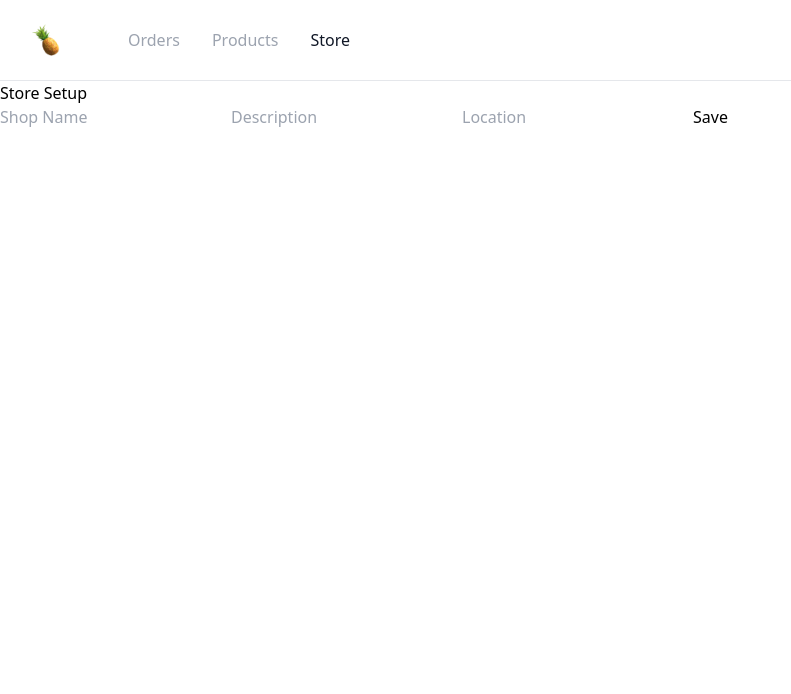
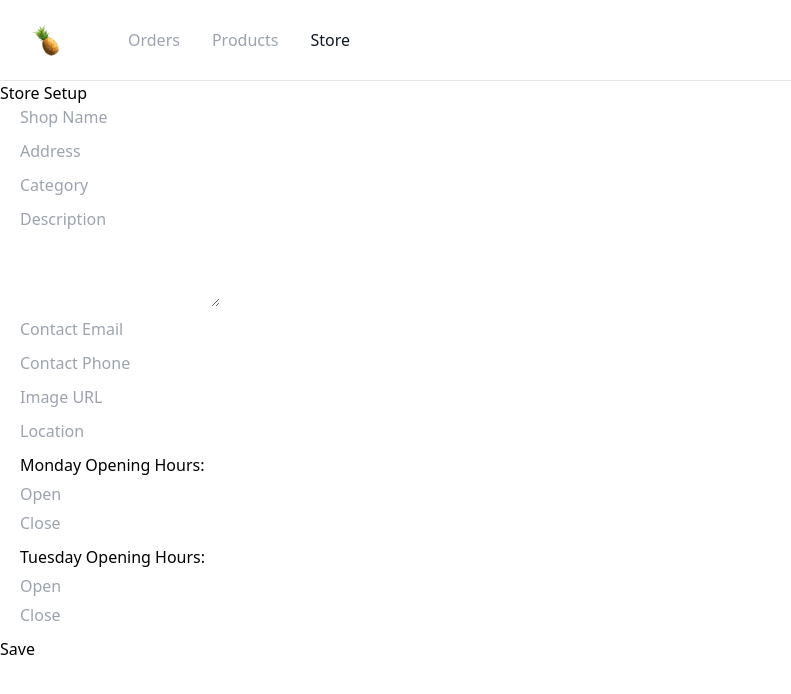
Before and after one commit to Maiuran1404/pineapple-merchant, a Next.js app: page /store in a window 1280 px wide. Shown: the top 694 px of the page, without its empty margins (0-791 px from the left). Built offline with nearby package versions, Linux system fonts and the light colour scheme; no server answers.

Commit message:
new form

```diff
--- a/src/components/ShopForm.tsx
+++ b/src/components/ShopForm.tsx
@@ -52,16 +52,33 @@ const ShopForm: React.FC<ShopFormProps> = ({ shopId }) => {
     void loadShopData();
   }, [shopId]);
 
-  const handleChange = (e: ChangeEvent<HTMLInputElement>) => {
+  const handleChange = (e: ChangeEvent<HTMLInputElement | HTMLTextAreaElement>) => {
     const { name, value } = e.target;
-    setShopData(prevData => ({ ...prevData, [name]: value }));
+    if (name.includes('.')) { // For nested objects like contactInfo and openingHours
+      const keys = name.split('.'); // e.g., ["contactInfo", "email"]
+      setShopData(prevData => ({
+        ...prevData,
+        [keys[0]]: { ...prevData[keys[0]], [keys[1]]: value }
+      }));
+    } else {
+      setShopData(prevData => ({ ...prevData, [name]: value }));
+    }
+  };
+
+  const handleOpeningHoursChange = (day: string, key: 'open' | 'close', value: string) => {
+    setShopData(prevData => ({
+      ...prevData,
+      openingHours: {
+        ...prevData.openingHours,
+        [day]: { ...prevData.openingHours[day], [key]: value }
+      }
+    }));
   };
 
   const handleSubmit = (e: FormEvent<HTMLFormElement>) => {
     e.preventDefault();
-    // Ensure shopId is a string before calling saveShopInfoInFirestore
     if (shopId) {
-      setLoading(true); // Consider setting loading to true to disable the button
+      setLoading(true);
       saveShopInfoInFirestore(shopId, shopData)
         .then(response => {
           alert(response.message);
@@ -71,7 +88,7 @@ const ShopForm: React.FC<ShopFormProps> = ({ shopId }) => {
           alert("Failed to save shop info");
         })
         .finally(() => {
-          setLoading(false); // Reset loading state
+          setLoading(false);
         });
     } else {
       alert("Shop ID is missing");
@@ -80,9 +97,12 @@ const ShopForm: React.FC<ShopFormProps> = ({ shopId }) => {
 
   if (loading) return <div>Loading...</div>;
 
+  const inputStyle = { marginLeft: '20px', display: 'block', marginBottom: '10px' };
+
   return (
     <form onSubmit={handleSubmit}>
       <input
+        style={inputStyle}
         type="text"
         name="name"
         value={shopData.name}
@@ -90,19 +110,101 @@ const ShopForm: React.FC<ShopFormProps> = ({ shopId }) => {
         placeholder="Shop Name"
       />
       <input
+        style={inputStyle}
         type="text"
+        name="address"
+        value={shopData.address}
+        onChange={handleChange}
+        placeholder="Address"
+      />
+      <input
+        style={inputStyle}
+        type="text"
+        name="category"
+        value={shopData.category}
+        onChange={handleChange}
+        placeholder="Category"
+      />
+      <textarea
+        style={{ ...inputStyle, height: '100px' }}
         name="description"
         value={shopData.description}
         onChange={handleChange}
         placeholder="Description"
       />
       <input
+        style={inputStyle}
+        type="text"
+        name="contactInfo.email"
+        value={shopData.contactInfo.email}
+        onChange={handleChange}
+        placeholder="Contact Email"
+      />
+      <input
+        style={inputStyle}
+        type="text"
+        name="contactInfo.phone"
+        value={shopData.contactInfo.phone}
+        onChange={handleChange}
+        placeholder="Contact Phone"
+      />
+      <input
+        style={inputStyle}
+        type="text"
+        name="image"
+        value={shopData.image}
+        onChange={handleChange}
+        placeholder="Image URL"
+      />
+      <input
+        style={inputStyle}
         type="text"
         name="location"
         value={shopData.location}
         onChange={handleChange}
         placeholder="Location"
       />
+      {/* Here you would add input fields for each day's opening hours */}
+      {/* Example for Monday */}
+      <div style={{ marginLeft: '20px' }}>
+        <label>Monday Opening Hours:</label>
+        <input
+          style={{ display: 'block', marginBottom: '5px', marginTop: '5px' }}
+          type="text"
+          name="monday.open"
+          value={shopData.openingHours.monday.open}
+          onChange={(e) => handleOpeningHoursChange('monday', 'open', e.target.value)}
+          placeholder="Open"
+        />
+        <input
+          style={{ display: 'block', marginBottom: '10px' }}
+          type="text"
+          name="monday.close"
+          value={shopData.openingHours.monday.close}
+          onChange={(e) => handleOpeningHoursChange('monday', 'close', e.target.value)}
+          placeholder="Close"
+        />
+      </div>
+      <div style={{ marginLeft: '20px' }}>
+        <label>Tuesday Opening Hours:</label>
+        <input
+          style={{ display: 'block', marginBottom: '5px', marginTop: '5px' }}
+          type="text"
+          name="monday.open"
+          value={shopData.openingHours.tuesday.open}
+          onChange={(e) => handleOpeningHoursChange('tuesday', 'open', e.target.value)}
+          placeholder="Open"
+        />
+        <input
+          style={{ display: 'block', marginBottom: '10px' }}
+          type="text"
+          name="monday.close"
+          value={shopData.openingHours.tuesday.close}
+          onChange={(e) => handleOpeningHoursChange('tuesday', 'close', e.target.value)}
+          placeholder="Close"
+        />
+      </div>
+      {/* Repeat for other days as needed */}
       <button type="submit" disabled={loading}>Save</button>
     </form>
   );
```
